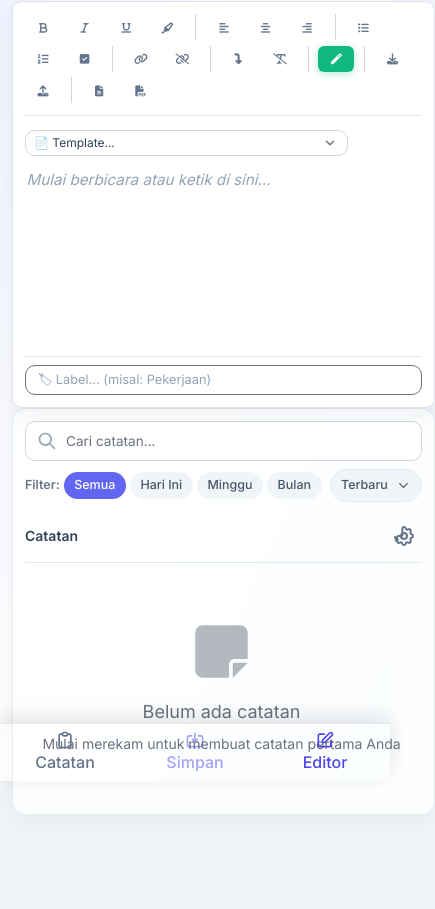
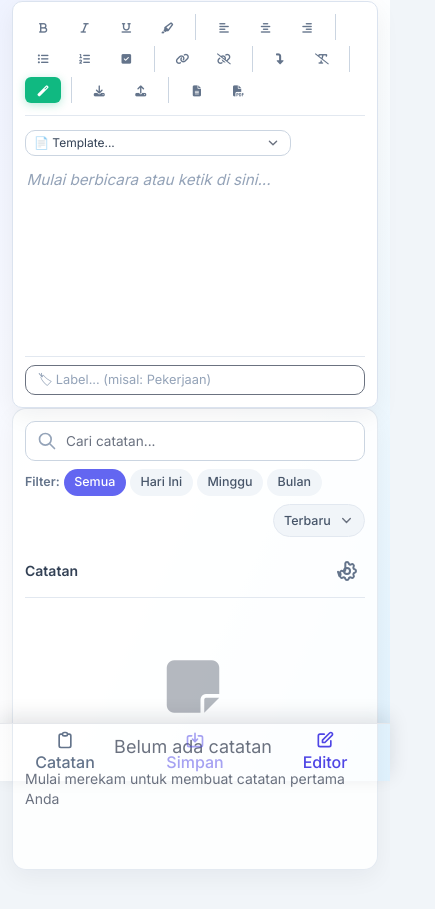
Before and after one commit to InfoMelo/BLINENOTE, a website: page index.html in a window 390 px wide. Shown: the part 63-972 px from the top of the page, 435 px wide, since content can reach past the window. Drawn offline with Linux system fonts and the light colour scheme.

Commit message:
Mobile UX fixes: nav wiring, filter overflow handling, and toast positioning

```diff
--- a/css/custom.css
+++ b/css/custom.css
@@ -780,6 +780,36 @@ body {
         font-size: 0.95rem;
     }
 
+    #filter-sort-bar {
+        flex-wrap: wrap;
+        align-items: center;
+        gap: 0.45rem;
+    }
+
+    #filter-sort-bar > div:first-child {
+        flex: 1 1 100%;
+        min-width: 0;
+        overflow-x: auto;
+        scrollbar-width: none;
+        -ms-overflow-style: none;
+        padding-bottom: 1px;
+    }
+
+    #filter-sort-bar > div:first-child::-webkit-scrollbar {
+        display: none;
+    }
+
+    #sort-select {
+        margin-left: auto;
+    }
+
+    #status-div {
+        left: 0.5rem;
+        right: 0.5rem;
+        bottom: calc(4.6rem + env(safe-area-inset-bottom, 0px));
+        max-width: none;
+    }
+
     #mobile-nav {
         height: 3.65rem;
         box-shadow: 0 -6px 20px rgba(15, 23, 42, 0.12);
--- a/public/css/custom.css
+++ b/public/css/custom.css
@@ -780,6 +780,36 @@ body {
         font-size: 0.95rem;
     }
 
+    #filter-sort-bar {
+        flex-wrap: wrap;
+        align-items: center;
+        gap: 0.45rem;
+    }
+
+    #filter-sort-bar > div:first-child {
+        flex: 1 1 100%;
+        min-width: 0;
+        overflow-x: auto;
+        scrollbar-width: none;
+        -ms-overflow-style: none;
+        padding-bottom: 1px;
+    }
+
+    #filter-sort-bar > div:first-child::-webkit-scrollbar {
+        display: none;
+    }
+
+    #sort-select {
+        margin-left: auto;
+    }
+
+    #status-div {
+        left: 0.5rem;
+        right: 0.5rem;
+        bottom: calc(4.6rem + env(safe-area-inset-bottom, 0px));
+        max-width: none;
+    }
+
     #mobile-nav {
         height: 3.65rem;
         box-shadow: 0 -6px 20px rgba(15, 23, 42, 0.12);
```
Also changed, not shown: js/app.js, public/js/app.js.
